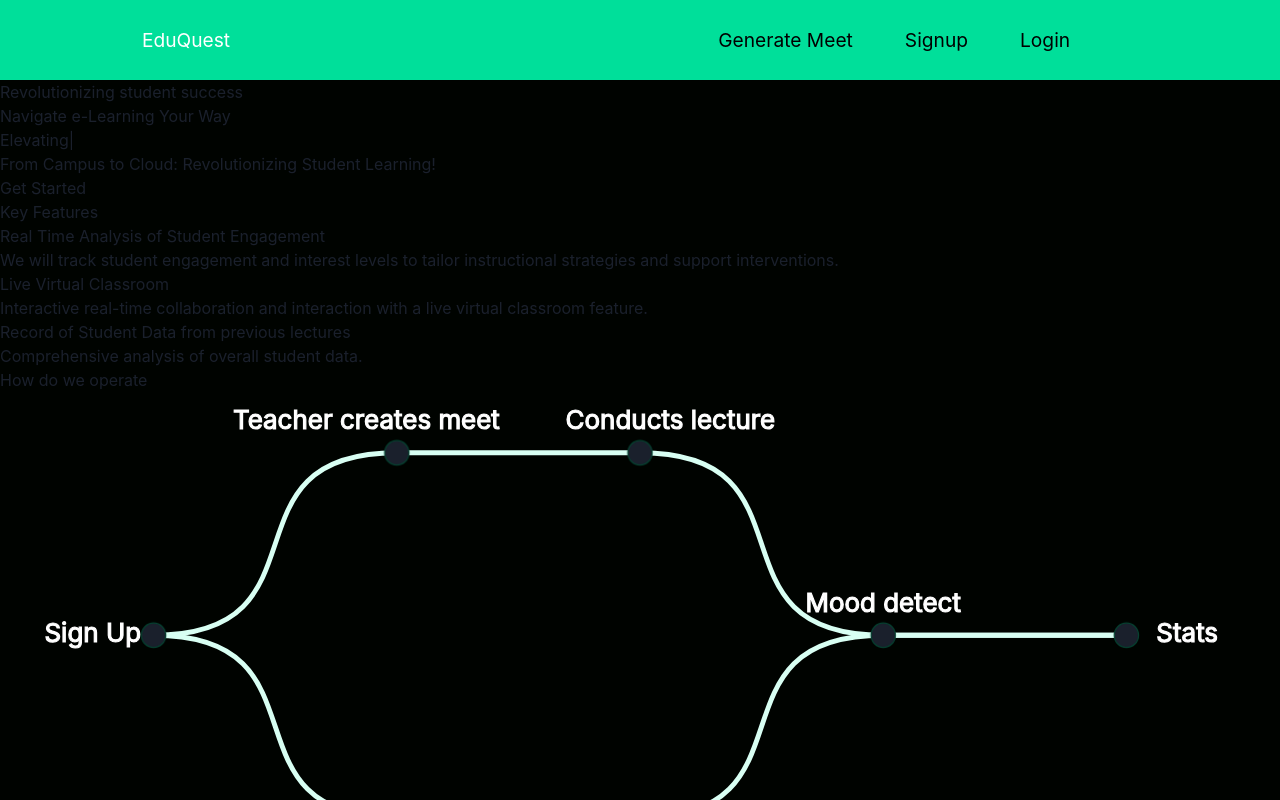
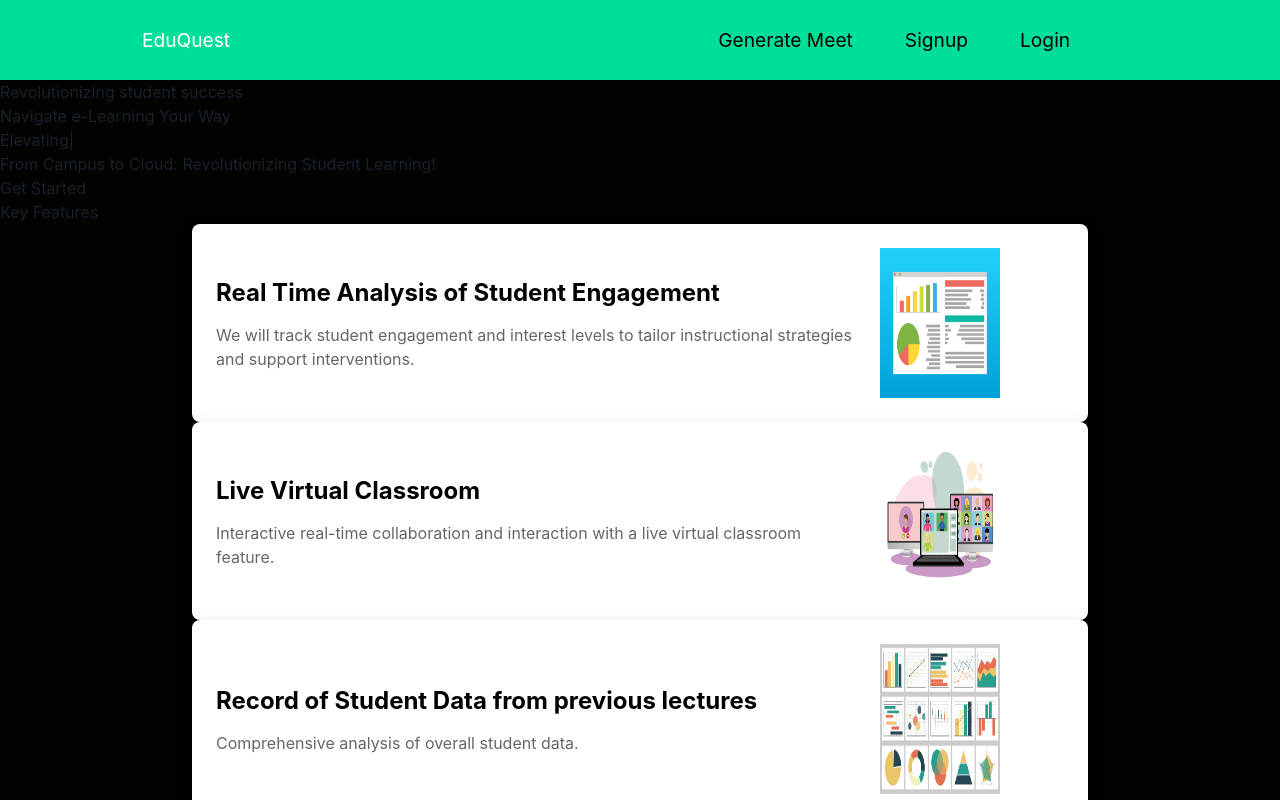
Before and after one commit to ShaunFernandes22/HackFusion, a React (Vite) app in the folder frontend/: page / in a window 1280 px wide. Shown: the top 800 px of the page. Built offline with nearby package versions, Linux system fonts and the light colour scheme.

Commit message:
Updated Features.jsx

```diff
--- a/frontend/src/components/Features.jsx
+++ b/frontend/src/components/Features.jsx
@@ -1,69 +1,111 @@
 import React from "react";
+import { CSSTransition, TransitionGroup } from "react-transition-group";
+
 const Features = () => {
   return (
     <section className="features-section bg-black py-12">
       <style>
         {`
-            @keyframes slideInFromBottom {
-              0% {
+          .feature-enter {
             opacity: 0;
             transform: translateY(100%);
           }
-              100% {
+
+          .feature-enter-active {
             opacity: 1;
-                transform: translateY(0);
-              }
+            transform: translateY(0%);
+            transition: opacity 0.5s, transform 0.5s;
           }
 
-            .animate-slide-in {
-              animation: slideInFromBottom 0.5s ease-in-out;
+          .feature-exit {
+            opacity: 1;
+            transform: translateY(0%);
           }
 
-            .delay-100 {
-              animation-delay: 0.3s;
+          .feature-exit-active {
+            opacity: 0;
+            transform: translateY(100%);
+            transition: opacity 0.5s, transform 0.5s;
           }
 
-            .delay-200 {
-              animation-delay: 0.6s;
+          .feature-card {
+            display: flex;
+            width: 70vw;
+            align-items: center;
+            margin: 0 auto;
+            background-color: #fff;
+            padding: 24px;
+            border-radius: 8px;
+            box-shadow: 0px 4px 20px rgba(0, 0, 0, 0.1);
+            transition: transform 0.3s ease-in-out;
           }
 
-            .delay-300 {
-              animation-delay: 0.9s;
+          .feature-card:hover {
+            transform: scale(1.05);
+          }
+
+          .feature-card h3 {
+            font-size: 1.5rem;
+            font-weight: bold;
+            color: #000;
+            margin-bottom: 12px;
+          }
+
+          .feature-card p {
+            width: 50vw;
+            font-size: 1rem;
+            color: #666;
+            margin-bottom: 0;
+          }
+
+          .feature-image {
+            flex: 0 0 auto;
+            width: 120px;
+            height: 150px;
+            margin-left: 24px;
+            max-width: 150px;
           }
         `}
       </style>
       <div className="container mx-auto text-center">
         <h2 className="text-3xl font-bold mb-6 text-[#00df9a]">Key Features</h2>
-        <div className="grid grid-cols-1 md:grid-cols-3 gap-8">
+        <div className="grid grid-cols-1 gap-8">
           {/* Feature 1 */}
-          <div className="feature-card bg-white p-6 rounded-lg shadow-md transition-transform transform hover:scale-105 hover:rotate-3 animate-slide-in delay-100">
-            <h3 className="text-xl font-bold mb-3 text-black">
-              Real Time Analysis of Student Engagement{" "}
-            </h3>
-            <p className="text-gray-600">
-              We will track student engagement and interest levels to tailor
-              instructional strategies and support interventions.
-            </p>
+          <TransitionGroup>
+            <CSSTransition timeout={500} classNames="feature">
+              <div className="feature-card">
+                <div>
+                  <h3>Real Time Analysis of Student Engagement</h3>
+                  <p>We will track student engagement and interest levels to tailor instructional strategies and support interventions.</p>
                 </div>
+                <img src="./website-3483020_1280.png" alt="Feature 1" className="feature-image" />
+              </div>
+            </CSSTransition>
+          </TransitionGroup>
           {/* Feature 2 */}
-          <div className="feature-card bg-white p-6 rounded-lg shadow-md transition-transform transform hover:scale-105 hover:rotate-3 animate-slide-in delay-200">
-            <h3 className="text-xl font-bold mb-3 text-black">
-              Live Virtual Classroom
-            </h3>
-            <p className="text-gray-600">
-              Interactive real-time collaboration and interaction with a live
-              virtual classroom feature.
-            </p>
+          <TransitionGroup>
+            <CSSTransition timeout={500} classNames="feature">
+              <div className="feature-card">
+                <div>
+                  <h3>Live Virtual Classroom</h3>
+                  <p>Interactive real-time collaboration and interaction with a live virtual classroom feature.</p>
                 </div>
+                <img src="./video-conference-5352757_1280.png" alt="Feature 2" className="feature-image" />
+              </div>
+            </CSSTransition>
+          </TransitionGroup>
           {/* Feature 3 */}
-          <div className="feature-card bg-white p-6 rounded-lg shadow-md transition-transform transform hover:scale-105 hover:rotate-3 animate-slide-in delay-300">
-            <h3 className="text-xl font-bold mb-3 text-black">
-              Record of Student Data from previous lectures
-            </h3>
-            <p className="text-gray-600">
-              Comprehensive analysis of overall student data.
-            </p>
+          <TransitionGroup>
+            <CSSTransition timeout={500} classNames="feature">
+              <div className="feature-card">
+                <div>
+                  <h3>Record of Student Data from previous lectures</h3>
+                  <p>Comprehensive analysis of overall student data.</p>
                 </div>
+                <img src="./charts-6246450_1280.png" alt="Feature 3" className="feature-image" />
+              </div>
+            </CSSTransition>
+          </TransitionGroup>
         </div>
       </div>
     </section>
```
Lines whose indentation alone changed are shown as unchanged.
